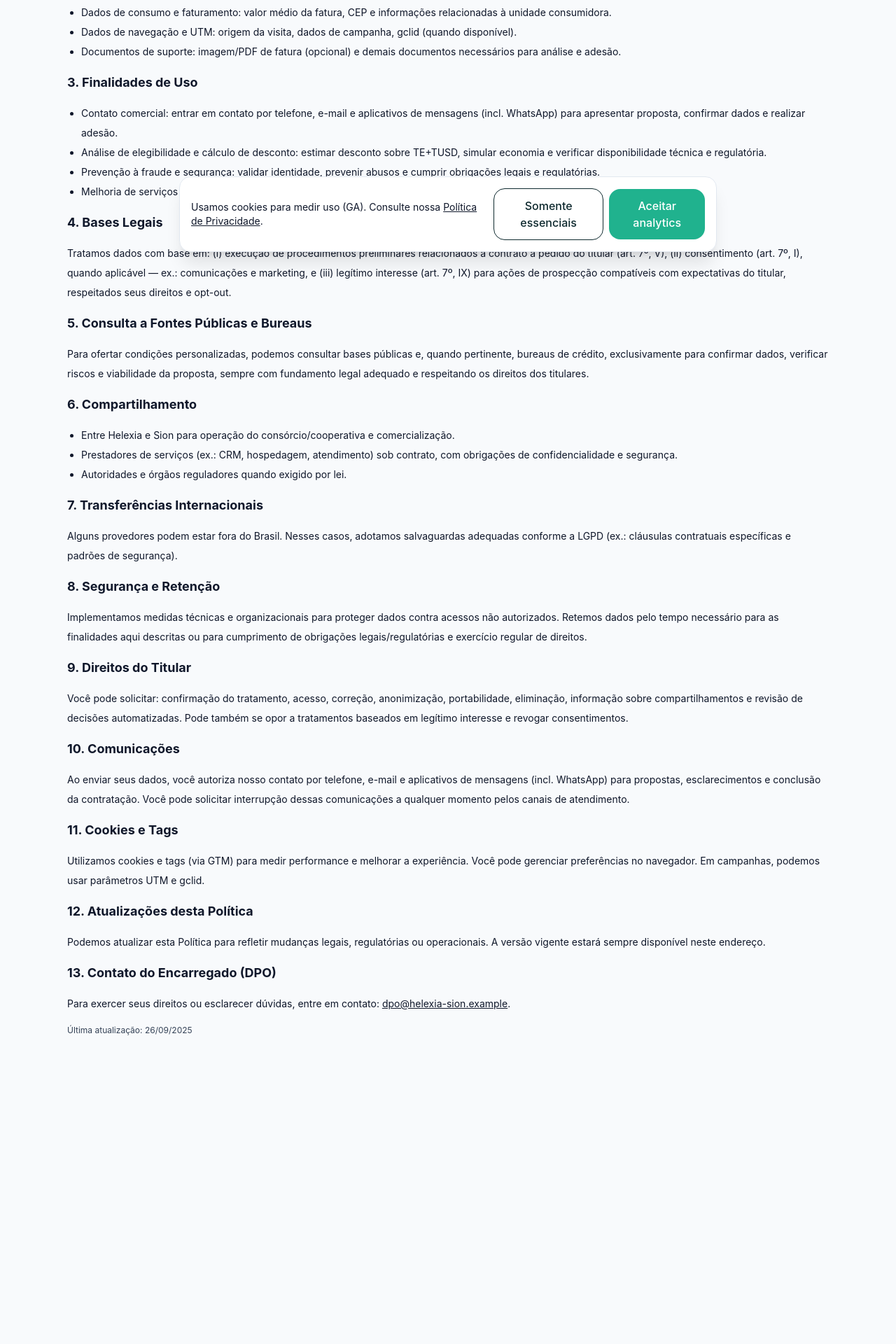
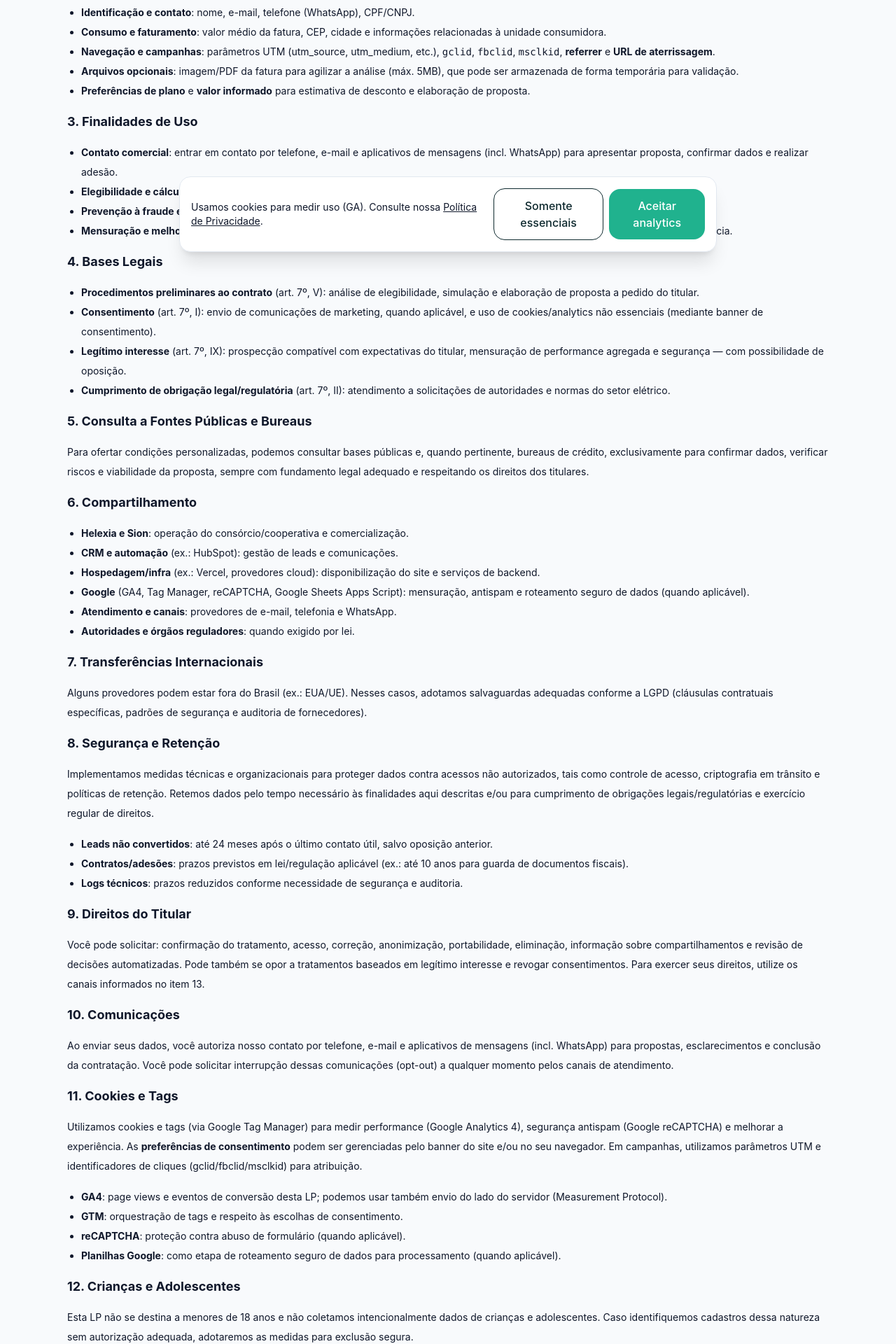
Before and after one commit to osanaizera/helexia-ms-lp, a Next.js app: page /privacidade in a window 1280 px wide. Shown: the part 428-2348 px from the top of the page at 70% size. Before the commit the page ends 1956 px from the top, so only its background shows below. Built offline with nearby package versions, Linux system fonts and the light colour scheme; no server answers.

Commit message:
Privacidade (LGPD): revisar e detalhar política para LP — finalidades, bases legais, compartilhamento (HubSpot/GTM/GA4/reCAPTCHA/Sheets/Vercel), transferências internacionais, retenção, direitos, crianças, opt-out, e Measurement Protocol.

```diff
--- a/app/privacidade/page.tsx
+++ b/app/privacidade/page.tsx
@@ -17,29 +17,33 @@ export default function Privacy(){
 
         <h2 className="text-lg font-bold mt-8">1. Controladores e Escopo</h2>
         <p>
-          A Helexia é responsável pela geração de energia (usinas), enquanto a Sion administra o consórcio/cooperativa e a comercialização junto à distribuidora. Para fins de LGPD, Helexia e Sion podem atuar como controladoras conjuntas quando definirem, em conjunto, as finalidades e os meios de tratamento.
+          A Helexia é responsável pela geração de energia (usinas), enquanto a Sion administra o consórcio/cooperativa e a comercialização junto à distribuidora. Para fins de LGPD, Helexia e Sion podem atuar como <b>controladoras conjuntas</b> quando definirem, em conjunto, as finalidades e os meios de tratamento desta Landing Page e do fluxo de qualificação de leads.
         </p>
 
         <h2 className="text-lg font-bold mt-8">2. Dados Pessoais Coletados</h2>
         <ul className="list-disc pl-5">
-          <li>Identificação e contato: nome, e-mail, telefone, CPF/CNPJ.</li>
-          <li>Dados de consumo e faturamento: valor médio da fatura, CEP e informações relacionadas à unidade consumidora.</li>
-          <li>Dados de navegação e UTM: origem da visita, dados de campanha, gclid (quando disponível).</li>
-          <li>Documentos de suporte: imagem/PDF de fatura (opcional) e demais documentos necessários para análise e adesão.</li>
+          <li><b>Identificação e contato</b>: nome, e-mail, telefone (WhatsApp), CPF/CNPJ.</li>
+          <li><b>Consumo e faturamento</b>: valor médio da fatura, CEP, cidade e informações relacionadas à unidade consumidora.</li>
+          <li><b>Navegação e campanhas</b>: parâmetros UTM (utm_source, utm_medium, etc.), <code>gclid</code>, <code>fbclid</code>, <code>msclkid</code>, <b>referrer</b> e <b>URL de aterrissagem</b>.</li>
+          <li><b>Arquivos opcionais</b>: imagem/PDF da fatura para agilizar a análise (máx. 5MB), que pode ser armazenada de forma temporária para validação.</li>
+          <li><b>Preferências de plano</b> e <b>valor informado</b> para estimativa de desconto e elaboração de proposta.</li>
         </ul>
 
         <h2 className="text-lg font-bold mt-8">3. Finalidades de Uso</h2>
         <ul className="list-disc pl-5">
-          <li>Contato comercial: entrar em contato por telefone, e-mail e aplicativos de mensagens (incl. WhatsApp) para apresentar proposta, confirmar dados e realizar adesão.</li>
-          <li>Análise de elegibilidade e cálculo de desconto: estimar desconto sobre TE+TUSD, simular economia e verificar disponibilidade técnica e regulatória.</li>
-          <li>Prevenção à fraude e segurança: validar identidade, prevenir abusos e cumprir obrigações legais e regulatórias.</li>
-          <li>Melhoria de serviços e estatísticas: analisar uso do site, campanhas e conversões (via tags/UTM/GTM).</li>
+          <li><b>Contato comercial</b>: entrar em contato por telefone, e-mail e aplicativos de mensagens (incl. WhatsApp) para apresentar proposta, confirmar dados e realizar adesão.</li>
+          <li><b>Elegibilidade e cálculo</b>: estimar desconto sobre TE+TUSD, simular economia e verificar disponibilidade técnica/regulatória.</li>
+          <li><b>Prevenção à fraude e segurança</b>: validar identidade, prevenir abusos e cumprir obrigações legais e regulatórias.</li>
+          <li><b>Mensuração e melhoria</b>: analisar uso do site, campanhas e conversões (ex.: Google Analytics 4 via Tag Manager) e aprimorar a experiência.</li>
         </ul>
 
         <h2 className="text-lg font-bold mt-8">4. Bases Legais</h2>
-        <p>
-          Tratamos dados com base em: (i) execução de procedimentos preliminares relacionados a contrato a pedido do titular (art. 7º, V), (ii) consentimento (art. 7º, I), quando aplicável — ex.: comunicações e marketing, e (iii) legítimo interesse (art. 7º, IX) para ações de prospecção compatíveis com expectativas do titular, respeitados seus direitos e opt-out.
-        </p>
+        <ul className="list-disc pl-5">
+          <li><b>Procedimentos preliminares ao contrato</b> (art. 7º, V): análise de elegibilidade, simulação e elaboração de proposta a pedido do titular.</li>
+          <li><b>Consentimento</b> (art. 7º, I): envio de comunicações de marketing, quando aplicável, e uso de cookies/analytics não essenciais (mediante banner de consentimento).</li>
+          <li><b>Legítimo interesse</b> (art. 7º, IX): prospecção compatível com expectativas do titular, mensuração de performance agregada e segurança — com possibilidade de oposição.</li>
+          <li><b>Cumprimento de obrigação legal/regulatória</b> (art. 7º, II): atendimento a solicitações de autoridades e normas do setor elétrico.</li>
+        </ul>
 
         <h2 className="text-lg font-bold mt-8">5. Consulta a Fontes Públicas e Bureaus</h2>
         <p>
@@ -48,42 +52,61 @@ export default function Privacy(){
 
         <h2 className="text-lg font-bold mt-8">6. Compartilhamento</h2>
         <ul className="list-disc pl-5">
-          <li>Entre Helexia e Sion para operação do consórcio/cooperativa e comercialização.</li>
-          <li>Prestadores de serviços (ex.: CRM, hospedagem, atendimento) sob contrato, com obrigações de confidencialidade e segurança.</li>
-          <li>Autoridades e órgãos reguladores quando exigido por lei.</li>
+          <li><b>Helexia e Sion</b>: operação do consórcio/cooperativa e comercialização.</li>
+          <li><b>CRM e automação</b> (ex.: HubSpot): gestão de leads e comunicações.</li>
+          <li><b>Hospedagem/infra</b> (ex.: Vercel, provedores cloud): disponibilização do site e serviços de backend.</li>
+          <li><b>Google</b> (GA4, Tag Manager, reCAPTCHA, Google Sheets Apps Script): mensuração, antispam e roteamento seguro de dados (quando aplicável).</li>
+          <li><b>Atendimento e canais</b>: provedores de e-mail, telefonia e WhatsApp.</li>
+          <li><b>Autoridades e órgãos reguladores</b>: quando exigido por lei.</li>
         </ul>
 
         <h2 className="text-lg font-bold mt-8">7. Transferências Internacionais</h2>
         <p>
-          Alguns provedores podem estar fora do Brasil. Nesses casos, adotamos salvaguardas adequadas conforme a LGPD (ex.: cláusulas contratuais específicas e padrões de segurança).
+          Alguns provedores podem estar fora do Brasil (ex.: EUA/UE). Nesses casos, adotamos salvaguardas adequadas conforme a LGPD (cláusulas contratuais específicas, padrões de segurança e auditoria de fornecedores).
         </p>
 
         <h2 className="text-lg font-bold mt-8">8. Segurança e Retenção</h2>
         <p>
-          Implementamos medidas técnicas e organizacionais para proteger dados contra acessos não autorizados. Retemos dados pelo tempo necessário para as finalidades aqui descritas ou para cumprimento de obrigações legais/regulatórias e exercício regular de direitos.
+          Implementamos medidas técnicas e organizacionais para proteger dados contra acessos não autorizados, tais como controle de acesso, criptografia em trânsito e políticas de retenção. Retemos dados pelo tempo necessário às finalidades aqui descritas e/ou para cumprimento de obrigações legais/regulatórias e exercício regular de direitos.
         </p>
+        <ul className="list-disc pl-5">
+          <li><b>Leads não convertidos</b>: até 24 meses após o último contato útil, salvo oposição anterior.</li>
+          <li><b>Contratos/adesões</b>: prazos previstos em lei/regulação aplicável (ex.: até 10 anos para guarda de documentos fiscais).</li>
+          <li><b>Logs técnicos</b>: prazos reduzidos conforme necessidade de segurança e auditoria.</li>
+        </ul>
 
         <h2 className="text-lg font-bold mt-8">9. Direitos do Titular</h2>
         <p>
-          Você pode solicitar: confirmação do tratamento, acesso, correção, anonimização, portabilidade, eliminação, informação sobre compartilhamentos e revisão de decisões automatizadas. Pode também se opor a tratamentos baseados em legítimo interesse e revogar consentimentos.
+          Você pode solicitar: confirmação do tratamento, acesso, correção, anonimização, portabilidade, eliminação, informação sobre compartilhamentos e revisão de decisões automatizadas. Pode também se opor a tratamentos baseados em legítimo interesse e revogar consentimentos. Para exercer seus direitos, utilize os canais informados no item 13.
         </p>
 
         <h2 className="text-lg font-bold mt-8">10. Comunicações</h2>
         <p>
-          Ao enviar seus dados, você autoriza nosso contato por telefone, e-mail e aplicativos de mensagens (incl. WhatsApp) para propostas, esclarecimentos e conclusão da contratação. Você pode solicitar interrupção dessas comunicações a qualquer momento pelos canais de atendimento.
+          Ao enviar seus dados, você autoriza nosso contato por telefone, e-mail e aplicativos de mensagens (incl. WhatsApp) para propostas, esclarecimentos e conclusão da contratação. Você pode solicitar interrupção dessas comunicações (opt-out) a qualquer momento pelos canais de atendimento.
         </p>
 
         <h2 className="text-lg font-bold mt-8">11. Cookies e Tags</h2>
         <p>
-          Utilizamos cookies e tags (via GTM) para medir performance e melhorar a experiência. Você pode gerenciar preferências no navegador. Em campanhas, podemos usar parâmetros UTM e gclid.
+          Utilizamos cookies e tags (via Google Tag Manager) para medir performance (Google Analytics 4), segurança antispam (Google reCAPTCHA) e melhorar a experiência. As <b>preferências de consentimento</b> podem ser gerenciadas pelo banner do site e/ou no seu navegador. Em campanhas, utilizamos parâmetros UTM e identificadores de cliques (gclid/fbclid/msclkid) para atribuição.
+        </p>
+        <ul className="list-disc pl-5">
+          <li><b>GA4</b>: page views e eventos de conversão desta LP; podemos usar também envio do lado do servidor (Measurement Protocol).</li>
+          <li><b>GTM</b>: orquestração de tags e respeito às escolhas de consentimento.</li>
+          <li><b>reCAPTCHA</b>: proteção contra abuso de formulário (quando aplicável).</li>
+          <li><b>Planilhas Google</b>: como etapa de roteamento seguro de dados para processamento (quando aplicável).</li>
+        </ul>
+
+        <h2 className="text-lg font-bold mt-8">12. Crianças e Adolescentes</h2>
+        <p>
+          Esta LP não se destina a menores de 18 anos e não coletamos intencionalmente dados de crianças e adolescentes. Caso identifiquemos cadastros dessa natureza sem autorização adequada, adotaremos as medidas para exclusão segura.
         </p>
 
-        <h2 className="text-lg font-bold mt-8">12. Atualizações desta Política</h2>
+        <h2 className="text-lg font-bold mt-8">13. Atualizações desta Política</h2>
         <p>
           Podemos atualizar esta Política para refletir mudanças legais, regulatórias ou operacionais. A versão vigente estará sempre disponível neste endereço.
         </p>
 
-        <h2 className="text-lg font-bold mt-8">13. Contato do Encarregado (DPO)</h2>
+        <h2 className="text-lg font-bold mt-8">14. Contato do Encarregado (DPO)</h2>
         <p>
           Para exercer seus direitos ou esclarecer dúvidas, entre em contato: <a className="underline" href="mailto:dpo@helexia-sion.example">dpo@helexia-sion.example</a>.
         </p>
```
